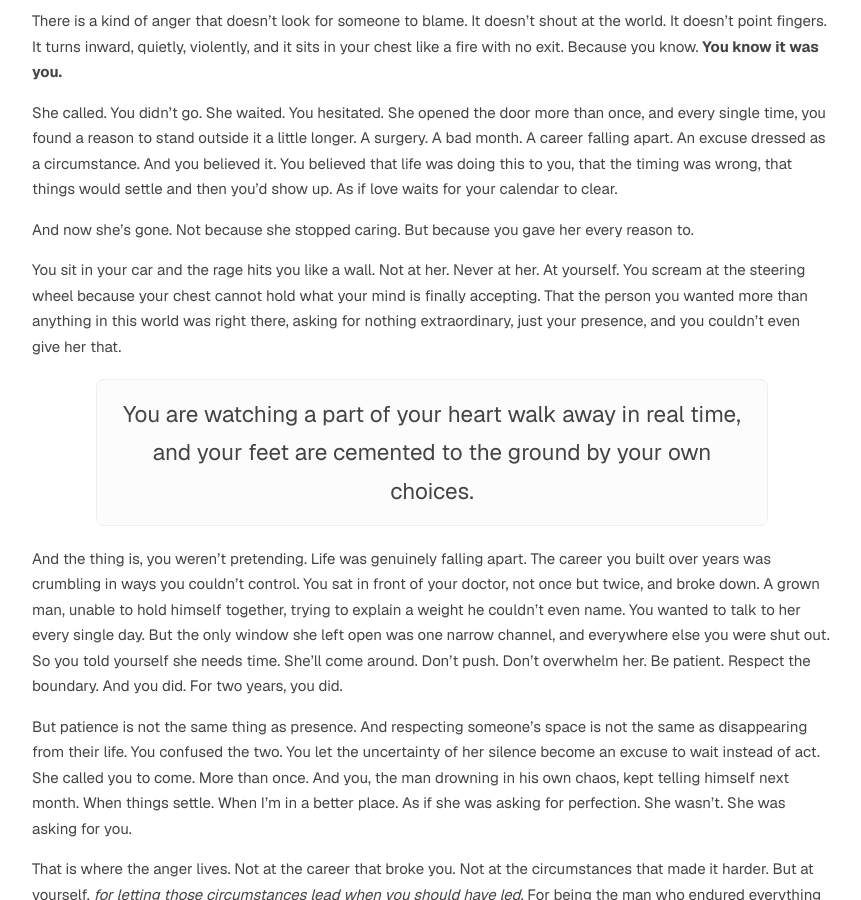
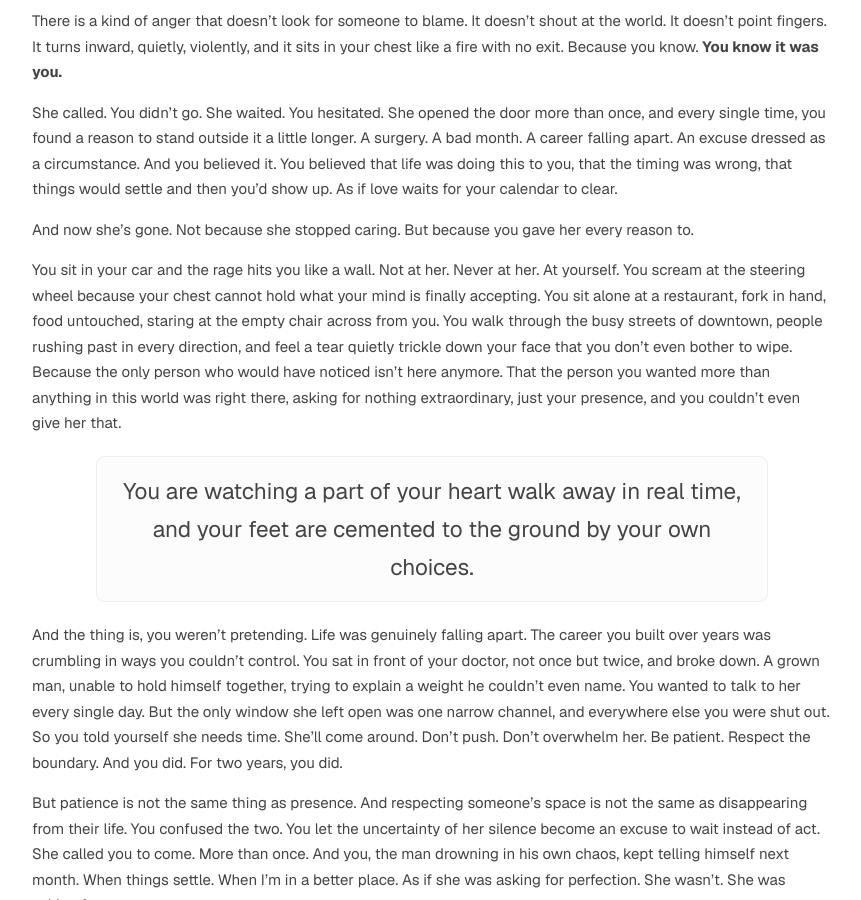
Before and after one commit to trmanish/trmanish.github.io, a Jekyll site: the page built from _posts/2026-04-19-the-anger-you-cant-direct-at-anyone-but-yourself.md, in a window 1280 px wide and 900 px high, scrolled down 380 px. Shown: the whole window, without its empty margins (208-1069 px from the left). Built offline with Jekyll 4.4.1, drawn with Linux system fonts in a browser that asks for light colours; some of the changed text lies outside the part shown.

Commit message:
Fix bold/italics, move restaurant and downtown imagery to car paragraph

```diff
--- a/_posts/2026-04-19-the-anger-you-cant-direct-at-anyone-but-yourself.md
+++ b/_posts/2026-04-19-the-anger-you-cant-direct-at-anyone-but-yourself.md
@@ -16,7 +16,7 @@ She called. You didn't go. She waited. You hesitated. She opened the door more t
 
 And now she's gone. Not because she stopped caring. But because you gave her every reason to.
 
-You sit in your car and the rage hits you like a wall. Not at her. Never at her. At yourself. You scream at the steering wheel because your chest cannot hold what your mind is finally accepting. That the person you wanted more than anything in this world was right there, asking for nothing extraordinary, just your presence, and you couldn't even give her that.
+You sit in your car and the rage hits you like a wall. Not at her. Never at her. At yourself. You scream at the steering wheel because your chest cannot hold what your mind is finally accepting. You sit alone at a restaurant, fork in hand, food untouched, staring at the empty chair across from you. You walk through the busy streets of downtown, people rushing past in every direction, and feel a tear quietly trickle down your face that you don't even bother to wipe. Because the only person who would have noticed isn't here anymore. That the person you wanted more than anything in this world was right there, asking for nothing extraordinary, just your presence, and you couldn't even give her that.
 
 <div style="text-align: center; font-size: 1.5em; padding: 15px; border-radius: 8px; background-color: #fcfcfc; border: 1px solid #eee; width: 80%; margin: 20px auto;">
     You are watching a part of your heart walk away in real time, and your feet are cemented to the ground by your own choices.
@@ -26,7 +26,7 @@ And the thing is, you weren't pretending. Life was genuinely falling apart. The
 
 But patience is not the same thing as presence. And respecting someone's space is not the same as disappearing from their life. You confused the two. You let the uncertainty of her silence become an excuse to wait instead of act. She called you to come. More than once. And you, the man drowning in his own chaos, kept telling himself next month. When things settle. When I'm in a better place. As if she was asking for perfection. She wasn't. She was asking for you.
 
-That is where the anger lives. Not at the career that broke you. Not at the circumstances that made it harder. But at yourself, *for letting those circumstances lead when you should have led.* For being the man who endured everything life threw at him but couldn't get on a flight for the one person who made all of it bearable.
+That is where the anger lives. Not at the career that broke you. Not at the circumstances that made it harder. But at yourself, **for letting those circumstances lead when you should have led.** For being the man who endured everything life threw at him but couldn't get on a flight for the one person who made all of it bearable.
 
 You think about every moment you could have been there and weren't. The birthday you forgot. The trip you delayed. The New Year's Eve you should have been standing next to her. She was telling you what she wanted. Not in grand declarations, but in the quiet way people tell you things when they actually mean them. And you, the man who prides himself on reading between the lines, couldn't read the simplest sentence she ever wrote: **come.**
 
```
Also changed, not shown: other parts of _posts/2026-04-19-the-anger-you-cant-direct-at-anyone-but-yourself.md (+1 -1 lines).
